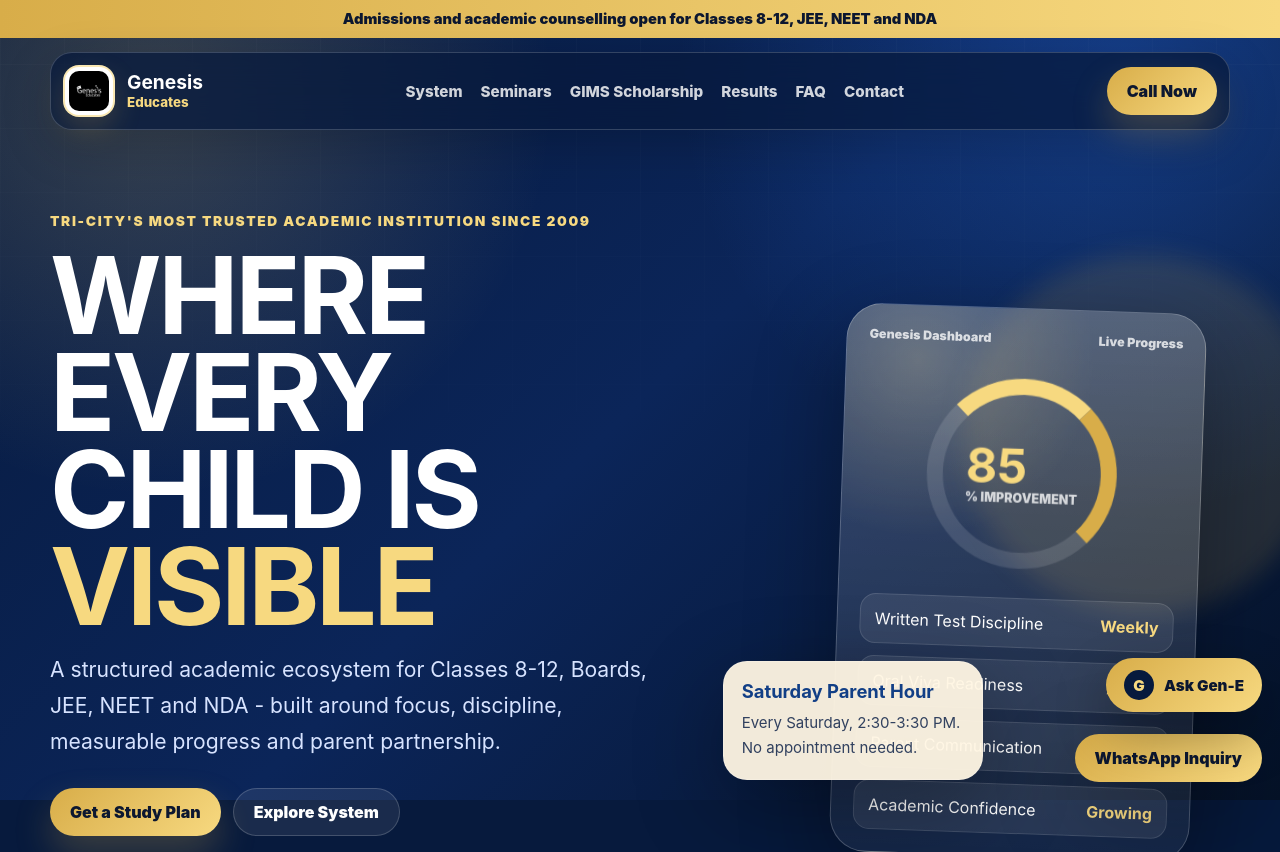
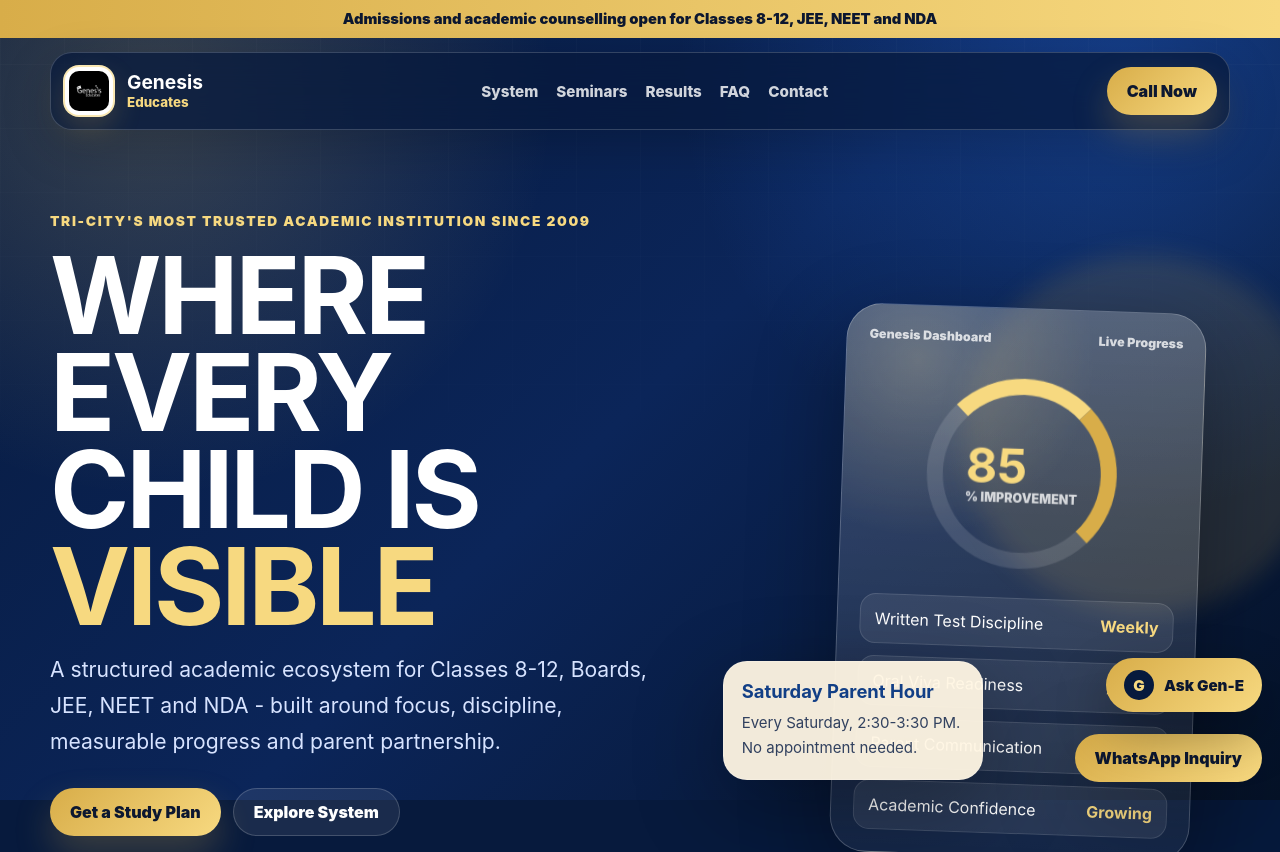
Before and after one commit to vinaysharmakvs/Genesis, a plain HTML site: page index.html in a window 1280 px wide. Shown: the top 852 px of the page. Drawn offline with Linux system fonts and the light colour scheme.

Commit message:
Update index.html

```diff
--- a/index.html
+++ b/index.html
@@ -1737,7 +1737,6 @@
         <nav id="mainNav" aria-label="Primary navigation">
           <a href="#system">System</a>
           <a href="#seminar">Seminars</a>
-          <a href="gims.html">GIMS Scholarship</a>
           <a href="results.html">Results</a>
           <a href="faq.html">FAQ</a>
           <a href="contact.html">Contact</a>
```
